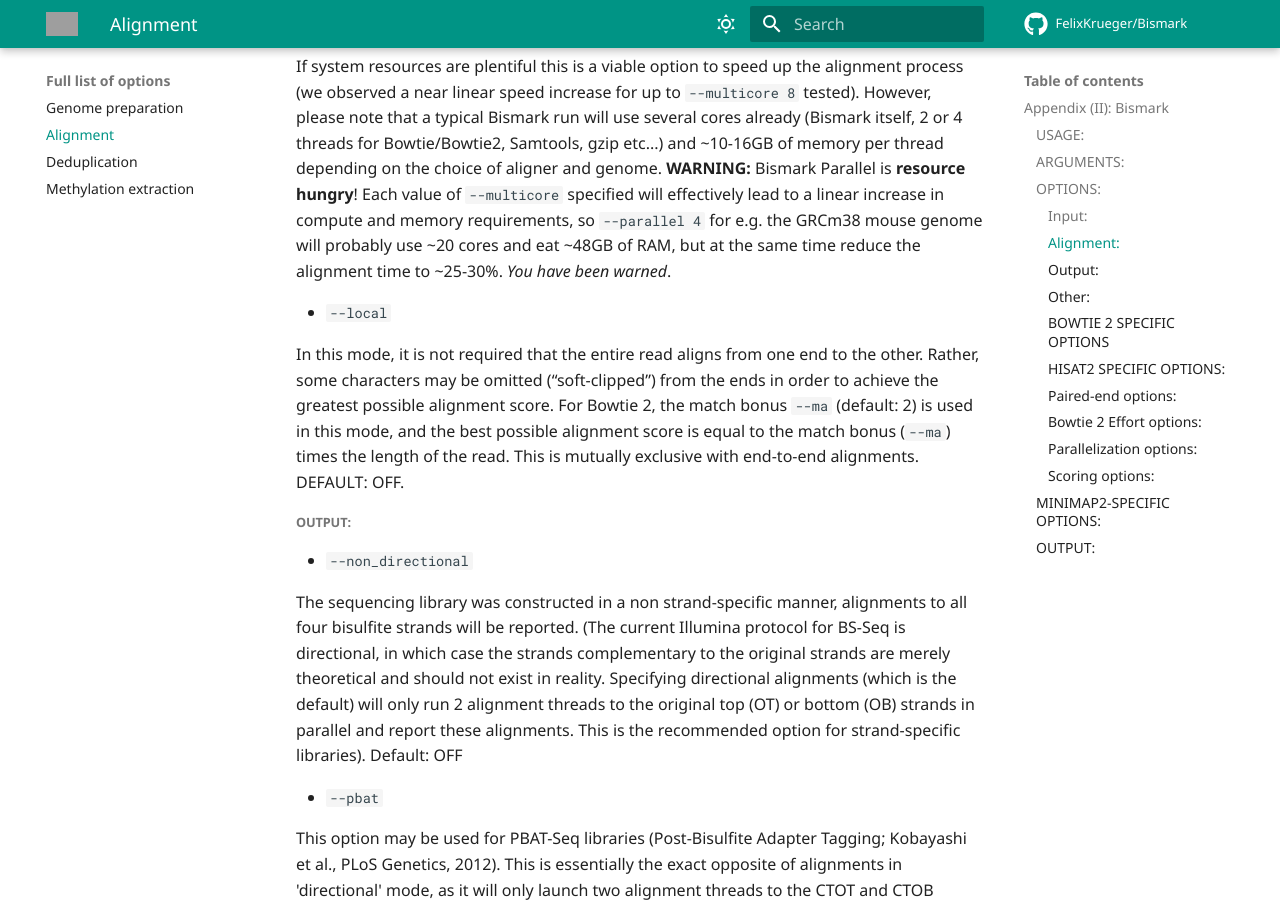
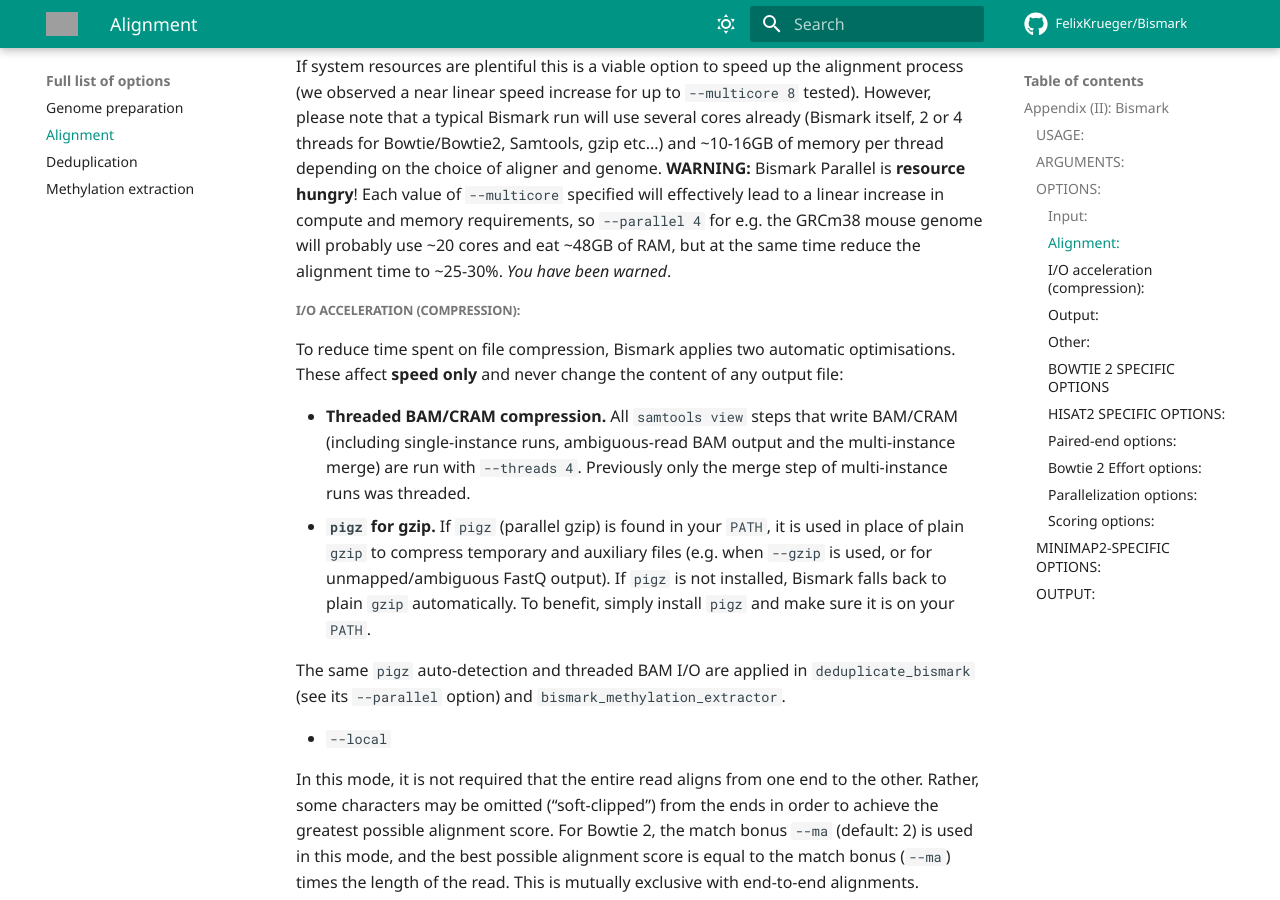
Before and after one commit to FelixKrueger/Bismark, an MkDocs documentation site: the page built from docs/options/alignment.md, in a window 1280 px wide and 900 px high, scrolled down 3201 px. Built offline with MkDocs 1.6.1 and Material for MkDocs 9.7.7, drawn with Linux system fonts in a browser that asks for light colours; comment, search, counter and statistics services are not loaded; grey boxes are pictures that could not be loaded.

Commit message:
docs: document pigz auto-detection, threaded BAM I/O, and dedup --parallel
Co-Authored-By: Claude Opus 4.8 (1M context) <noreply@anthropic.com>

```diff
--- a/docs/options/alignment.md
+++ b/docs/options/alignment.md
@@ -95,6 +95,15 @@ The full path `</../../>` to the HISAT2 installation on your system. If not spec
 
 If system resources are plentiful this is a viable option to speed up the alignment process (we observed a near linear speed increase for up to `--multicore 8` tested). However, please note that a typical Bismark run will use several cores already (Bismark itself, 2 or 4 threads for Bowtie/Bowtie2, Samtools, gzip etc...) and ~10-16GB of memory per thread depending on the choice of aligner and genome.
 **WARNING:** Bismark Parallel is **resource hungry**! Each value of `--multicore` specified will effectively lead to a linear increase in compute and memory requirements, so `--parallel 4` for e.g. the GRCm38 mouse genome will probably use ~20 cores and eat ~48GB of RAM, but at the same time reduce the alignment time to ~25-30%. _You have been warned_.
+
+##### I/O acceleration (compression):
+
+To reduce time spent on file compression, Bismark applies two automatic optimisations. These affect **speed only** and never change the content of any output file:
+
+- **Threaded BAM/CRAM compression.** All `samtools view` steps that write BAM/CRAM (including single-instance runs, ambiguous-read BAM output and the multi-instance merge) are run with `--threads 4`. Previously only the merge step of multi-instance runs was threaded.
+- **`pigz` for gzip.** If `pigz` (parallel gzip) is found in your `PATH`, it is used in place of plain `gzip` to compress temporary and auxiliary files (e.g. when `--gzip` is used, or for unmapped/ambiguous FastQ output). If `pigz` is not installed, Bismark falls back to plain `gzip` automatically. To benefit, simply install `pigz` and make sure it is on your `PATH`.
+
+The same `pigz` auto-detection and threaded BAM I/O are applied in `deduplicate_bismark` (see its `--parallel` option) and `bismark_methylation_extractor`.
 
 - `--local`
 
```
Also changed, not shown: docs/options/deduplication.md (+4 -0 lines), docs/options/methylation_extraction.md (+2 -0 lines), 1 other file.
